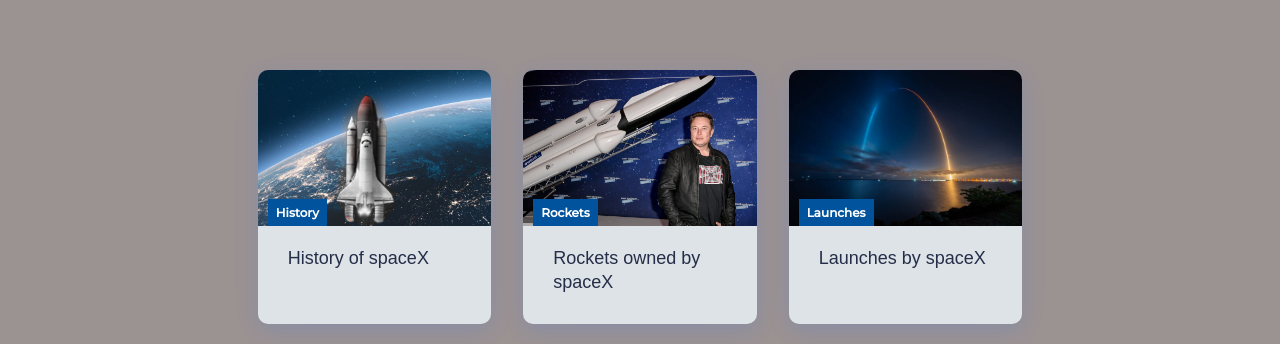
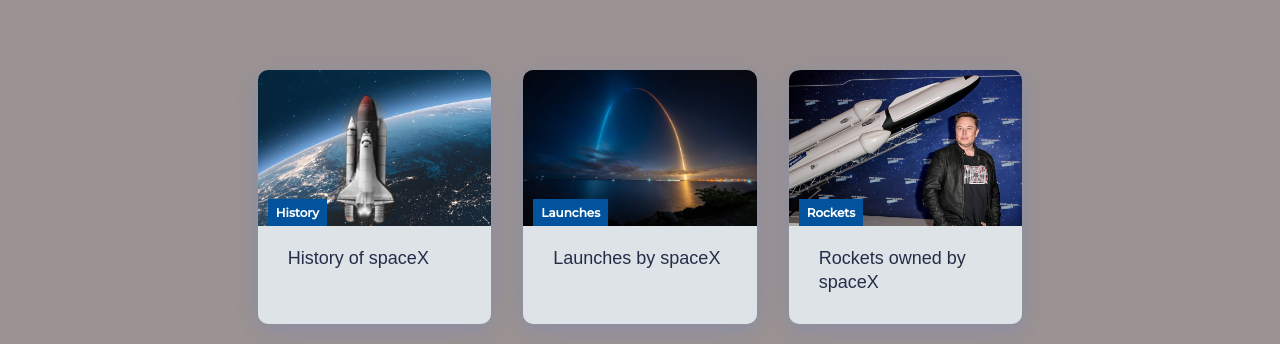
Before and after one commit to NaveenTechyy/spacex-launch, a React (Create React App) app: page / in a window 1280 px wide. Shown: the part 844-1188 px from the top of the page. Built offline with nearby package versions, Linux system fonts and the light colour scheme; no server answers.

Commit message:
alignment fix

```diff
--- a/src/containers/HomePages/cards/Cards.js
+++ b/src/containers/HomePages/cards/Cards.js
@@ -19,16 +19,16 @@
               path="/history"
             />
             <CardItem
+              src={require("../../../assets/launches.jpg")}
+              text="Launches by spaceX"
+              label="Launches"
+              path="/launches"
+            />
+            <CardItem
               src={require("../../../assets/rockets.jpg")}
               text="Rockets owned by spaceX"
               label="Rockets"
               path="/rockets"
-            />
-            <CardItem
-              src={require("../../../assets/launches.jpg")}
-              text="Launches by spaceX"
-              label="Launches"
-              path="/launches"
             />
           </ul>
         </div>
```
